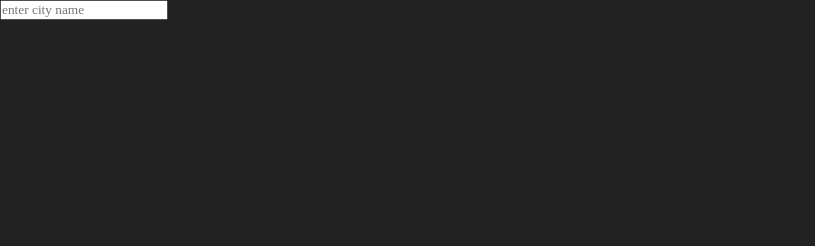
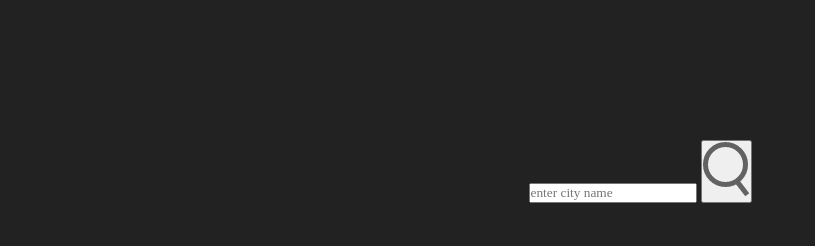
Before and after one commit to Rhythmkamra/projects-2024, a plain HTML site: page weather-app/index.html in a window 1280 px wide. Shown: the whole page, without its empty margins (0-815 px from the left). Drawn offline with Linux system fonts and the light colour scheme.

Commit message:
adding css properties

```diff
--- a/weather-app/index.html
+++ b/weather-app/index.html
@@ -14,6 +14,7 @@
             <input type="text" placeholder="enter city name" spellcheck="false">
             <!-- spellcheck :-browser facility for errors in spellings if true suggestions are given
             if false they are not -->
+            <button><img src="images/search.png" alt=""></button>
         </div>
     </div>
 
--- a/weather-app/style.css
+++ b/weather-app/style.css
@@ -9,3 +9,17 @@
 body{
     background: #222;
 }
+.card{
+    width: 90%;
+    /* this width may have overflow of content unless property of text overflow is used  */
+    max-width: 470px;
+    /* whereas here the element is more flexible and adjust itself to the given dimensions */
+    background: linear-gradient(135deg,#5b548a);
+    color:#fff;
+    margin: 100px auto 0;
+    /* top -right -bottom -left */
+    /* since the left is also not specified the browser will set it to be also auto */
+    border-radius: 20px;
+    padding: 40px 35px;
+    text-align: center;
+}
```
